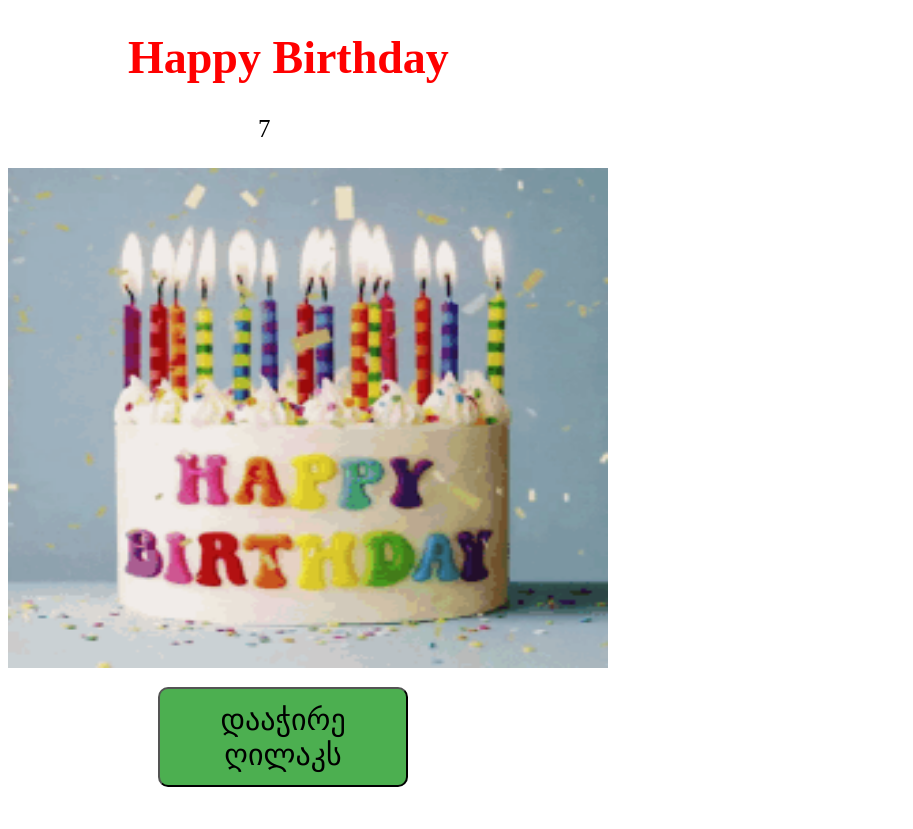
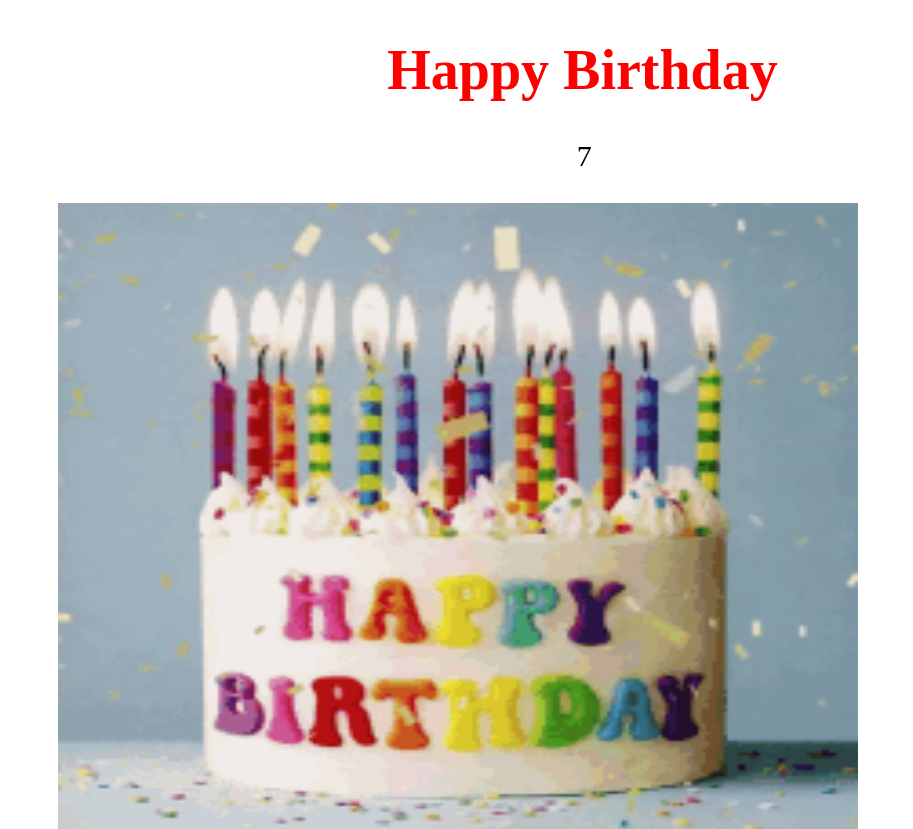
Before and after one commit to iurimach/happy-new-brithday-2, a plain HTML site: page index.html in a window 1280 px wide. Shown: the top 829 px of the page, without its empty margins (0-913 px from the left). Before the commit the page ends 800 px from the top, so only its background shows below. Drawn offline with Linux system fonts and the light colour scheme.

Commit message:
style change -1

```diff
--- a/style.css
+++ b/style.css
@@ -1,46 +1,37 @@
-@media (width: 368px) {
-    .timer{
-        font-size: 50px;
-        background-color: red;
-    }
-    .bt1{
-        height: 50px;
-        width: 50px;
-        background-color: aqua;
-    }
-}
+
 
 .bt1{
-    height: 100px;
-    width: 250px;
+    height: 140px;
+    width: 290px;
     background-color: #4CAF50;
-    font-size: 30px;
+    font-size: 40px;
     margin-top: 15px;
-    margin-left: 150px;
-    border-radius: 10px;
+    margin-left: 30%;
+    border-radius: 15px;
 }
 .bt1:hover {
     box-shadow: 0 12px 16px 0 rgba(0,0,0,0.24), 0 17px 50px 0 rgba(0,0,0,0.19);
   }
 img{
-    width: 600px;
-    height: 500px;
+    width: 800px;
+    height: 650px;
+    margin-left: 50px;
 
 
 }
 .timer{
-    margin-left: 250px;
-    font-size: 25px;
+    margin-left:45%;
+    font-size: 30px;
 
 }
 
 
 /* animation */
 .color-changing-text {
-    font-size: 46px;
+    font-size: 56px;
     font-weight: bold;
     animation: changeColor 1s linear infinite;
-    margin-left:120px;
+    margin-left: 30%;
 }
 
 @keyframes changeColor {
```
